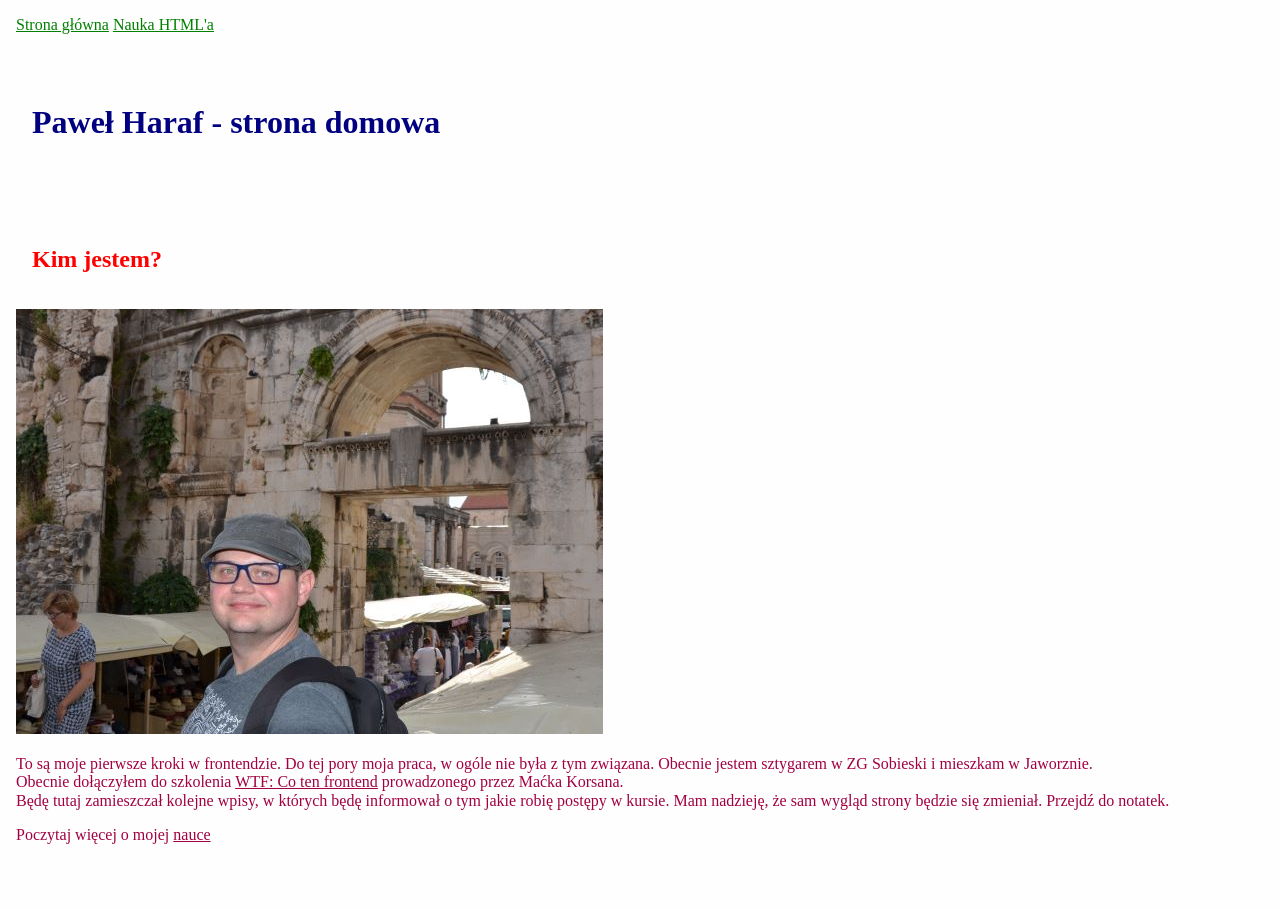
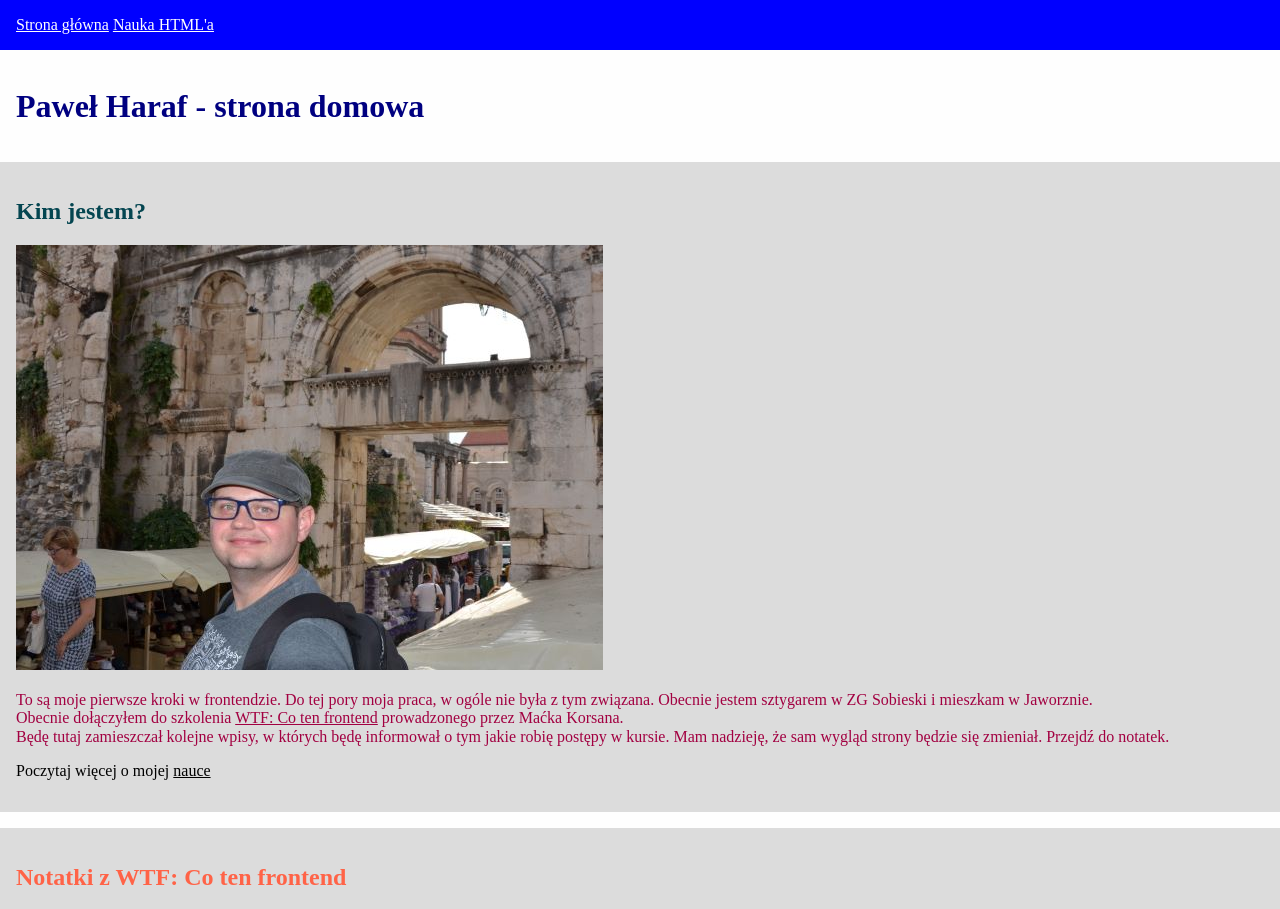
Before and after one commit to pawel-haraf/homepage, a plain HTML site: page index.html in a window 1280 px wide. Shown: the top 909 px of the page. Drawn offline with Linux system fonts and the light colour scheme.

Commit message:
learnig about BEM

```diff
--- a/index.html
+++ b/index.html
@@ -5,24 +5,24 @@
 	<meta charset="UTF-8">
 	<meta name="viewport" content="width=device-width, initial-scale=1.0">
 	<title>WTF: Co ten frontend</title>
-	<link rel="stylesheet" href="style.css" type="text/css">
-	<link rel="stylesheet" href="normalize.css" type="text/css">
+	<link rel="stylesheet" href="/style.css" type="text/css">
+	<link rel="stylesheet" href="/normalize.css" type="text/css">
 </head>
 
 <body>
 	<header>
-		<nav>
-			<a href="index.html">Strona główna</a>
-			<a href="nauka-html.html">Nauka HTML'a</a>
+		<nav class="navigation">
+			<a class="navigation__link" href="/index.html">Strona główna</a>
+			<a class="navigation__link" href="/nauka-html.html">Nauka HTML'a</a>
 		</nav>
 	</header>
 	<main>
 		<header id="top">
 			<h1 class="headerMain">Paweł Haraf - strona domowa</h1>
 		</header>
-		<section class="about">
-			<h2 class="headerSection">Kim jestem?</h2>
-			<img src="haraf-header.jpg" alt="Zdjęcie autora strony">
+		<section class="section">
+			<h2 class="section__header">Kim jestem?</h2>
+			<img src="/haraf-header.jpg" alt="Zdjęcie autora strony">
 			<p class="czerwony">
 				To są moje pierwsze kroki w frontendzie. Do tej pory moja praca, w ogóle nie była z tym związana.
 				Obecnie
@@ -38,8 +38,8 @@
 				Poczytaj więcej o mojej <a href="#nauka">nauce</a>
 			</p>
 		</section>
-		<section>
-			<h2 class="headerSection">Notatki z WTF: Co ten frontend</h2>
+		<section class="section">
+			<h2 class="section__header section__header--special">Notatki z WTF: Co ten frontend</h2>
 			<article class="my-article">
 				<h3 class="headerArticle">
 					Jak stworzyć prawidłowego HTML'a?
@@ -94,7 +94,7 @@
 				href="#top">do góry 🔝</a></p>
 
 	</footer>
-	<script src="main.js"></script>
+	<script src="/main.js"></script>
 </body>
 
 </html>
--- a/style.css
+++ b/style.css
@@ -2,7 +2,9 @@ html {
 	block-size: border-box;
 }
 
-*,*:before, *:after {
+*,
+*:before,
+*:after {
 	block-size: inherit;
 }
 
@@ -14,10 +16,6 @@ h1 {
 	padding: 16px;
 }
 
-h2 {
-	color: #1460aa;
-	padding: 16px;
-}
 
 .headerSection {
 	color: red;
@@ -30,10 +28,6 @@ h2 {
 #nauka {
 	background-color: yellow;
 	padding: 16px;
-}
-
-a {
-	color: green;
 }
 
 section {
@@ -62,10 +56,6 @@ footer {
 	color: #a20041;
 }
 
-header {
-	padding: 16px;
-}
-
 .headerMain {
 	color: navy;
 }
@@ -73,3 +63,24 @@ header {
 .headerArticle {
 	color: darkgreen;
 }
+.navigation {
+	padding: 16px;
+	background-color: blue;
+}
+
+.navigation__link {
+	color: white;
+}
+
+.section {
+	background-color: #dcdcdc;
+	margin-bottom: 16px;
+}
+
+.section__header {
+	color: #044550;
+}
+
+.section__header--special {
+	color: tomato;
+}
```
Also changed, not shown: nauka-html.html (+4 -4 lines).
